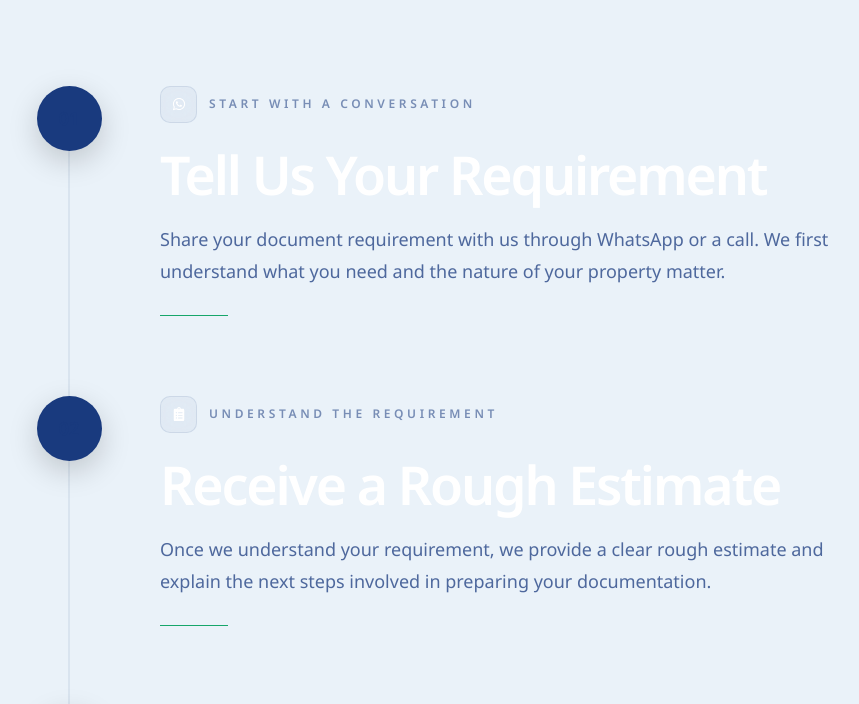
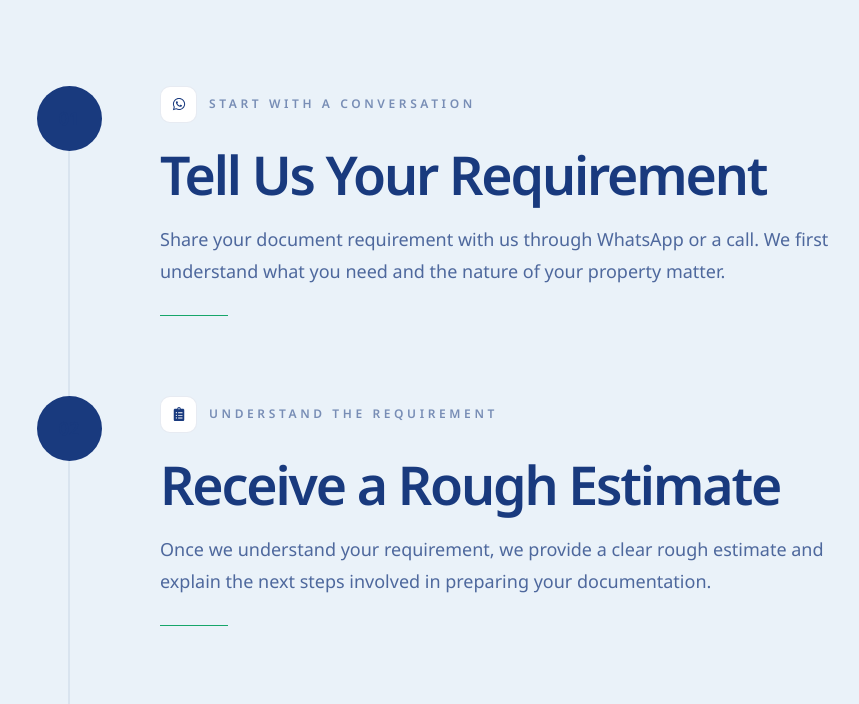
Before and after one commit to yugrastogi/deedbanwao, a React (Vite) app: page / in a window 1280 px wide. Shown: the part 2575-3279 px from the top of the page, without its empty margins (30-889 px from the left). Built offline with nearby package versions, Linux system fonts and the light colour scheme.

Commit message:
Improve How We Work text contrast

```diff
--- a/src/components/Process/ProcessStep.jsx
+++ b/src/components/Process/ProcessStep.jsx
@@ -76,7 +76,7 @@ sm:gap-10
 
         text-[#193A7E]
 
-        shadow-[0_10px_30px_rgba(0,0,0,0.18)]
+        shadow-none
 
         sm:h-[65px]
         sm:w-[65px]
@@ -133,11 +133,9 @@ sm:gap-10
           border
           border-[#193A7E]/10
 
-          bg-[#193A7E]/[0.04]
+          bg-white
 
-          text-white
-
-          backdrop-blur-xl
+          text-[#193A7E]
 
           sm:h-[37px]
           sm:w-[37px]
@@ -186,7 +184,7 @@ sm:gap-10
         leading-[1.05]
         tracking-[-0.04em]
 
-        text-white
+        text-[#193A7E]
 
         sm:mt-6
         sm:text-[2.55rem]
```
